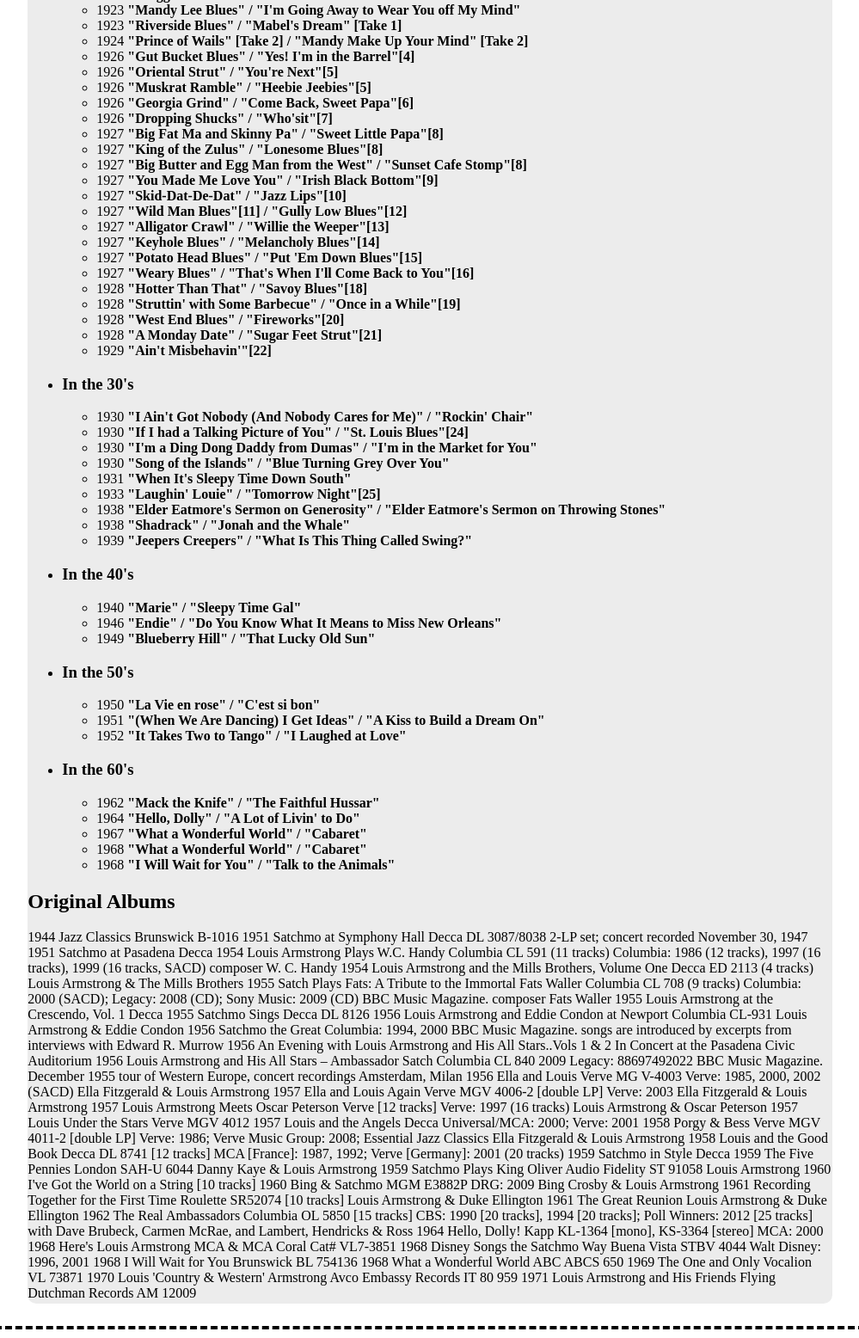
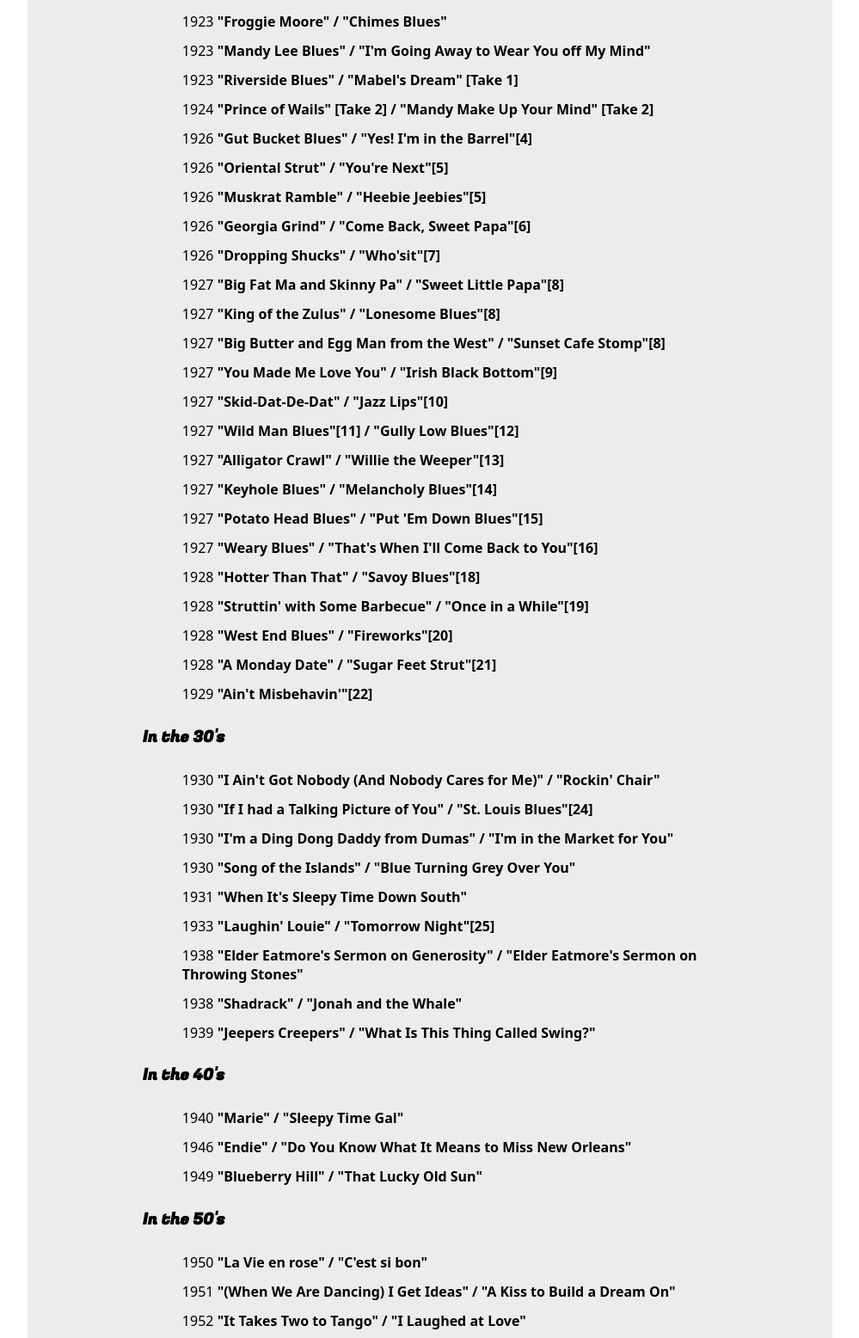
Before and after one commit to blackeagledhs/firstwebsite-aa, a plain HTML site: page discography.html in a window 1280 px wide. Shown: the part 473-2029 px from the top of the page at 86% size, without its empty margins (140-1139 px from the left). Drawn offline with nearby package versions, Linux system fonts and the light colour scheme; a web font is replaced by a local one.

Commit message:
finish discography section, create and format all the code css and html

```diff
--- /dev/null
+++ b/discography.css
@@ -0,0 +1,20 @@
+h2 {
+    font-family: var(--font-family-h2);
+    font-size: 1.7em;
+}
+.singles, .originalAlbums {
+    margin: 2% 10%;
+}
+
+.singles__years, .singles__decade, .originalAlbums__album {
+    list-style: none;
+}
+
+.singles__subtitles {
+    font-family: var(--font-family-h2);
+}
+
+.singles__decade li, .originalAlbums__album li{
+    padding: 6px;
+    font-family: var(--font-family-text)
+}
--- a/discography.html
+++ b/discography.html
@@ -73,9 +73,9 @@
       <main class="container">
         <div class="singles">
           <h2>Singles</h2>
-          <ul>
-            <li><h3>In the 20's</h3></li>
-            <ul>
+          <ul class="singles__years">
+            <li class="singles__subtitles"><h3>In the 20's</h3></li>
+            <ul class="singles__decade">
               <li>1923 	<strong>"Froggie Moore" / "Chimes Blues"</strong></li>
               <li>1923 	<strong>"Mandy Lee Blues" / "I'm Going Away to Wear You off My Mind"</strong></li>
               <li>1923 	<strong>"Riverside Blues" / "Mabel's Dream" [Take 1]</strong></li>
@@ -101,8 +101,8 @@
               <li>1928   <strong>"A Monday Date" / "Sugar Feet Strut"[21]</strong></li>
               <li>1929   <strong>"Ain't Misbehavin'"[22]</strong></li>
              </ul>
-             <li><h3>In the 30's</h3></li>
-             <ul>
+             <li  class="singles__subtitles"><h3>In the 30's</h3></li>
+             <ul  class="singles__decade">
               <li>1930   <strong>"I Ain't Got Nobody (And Nobody Cares for Me)" / "Rockin' Chair"</strong></li>
               <li>1930   <strong>"If I had a Talking Picture of You" / "St. Louis Blues"[24]</strong></li>
               <li>1930   <strong>"I'm a Ding Dong Daddy from Dumas" / "I'm in the Market for You"</strong></li>
@@ -113,26 +113,26 @@
               <li>1938   <strong>"Shadrack" / "Jonah and the Whale"</strong></li>
               <li>1939   <strong>"Jeepers Creepers" / "What Is This Thing Called Swing?"</strong></li>
              </ul>
-             <li>
+             <li  class="singles__subtitles">
               <h3>In the 40's</h3>
              </li>
-             <ul>
+             <ul  class="singles__decade">
               <li>1940   <strong>"Marie" / "Sleepy Time Gal"</strong></li>
               <li>1946   <strong>"Endie" / "Do You Know What It Means to Miss New Orleans"</strong></li>
               <li>1949   <strong>"Blueberry Hill" / "That Lucky Old Sun"</strong></li>
              </ul>
-             <li>
+             <li  class="singles__subtitles">
               <h3>In the 50's</h3>
              </li>
-             <ul>
+             <ul  class="singles__decade">
               <li>1950   <strong>"La Vie en rose" / "C'est si bon"</strong></li>
               <li>1951   <strong>"(When We Are Dancing) I Get Ideas" / "A Kiss to Build a Dream On"</strong></li>
               <li>1952   <strong>"It Takes Two to Tango" / "I Laughed at Love"</strong></li>
              </ul>
-             <li>
+             <li  class="singles__subtitles">
               <h3>In the 60's</h3>
              </li>
-             <ul>
+             <ul  class="singles__decade">
               <li>1962   <strong>"Mack the Knife" / "The Faithful Hussar"</strong></li>
               <li>1964   <strong>"Hello, Dolly" / "A Lot of Livin' to Do"</strong></li>
               <li>1967   <strong>"What a Wonderful World" / "Cabaret"</strong></li>
@@ -144,48 +144,43 @@
 
         <div class="originalAlbums">
           <h2>Original Albums</h2>
-
-
-          1944 	Jazz Classics 	Brunswick B-1016
-1951 	Satchmo at Symphony Hall 	Decca DL 3087/8038 		2-LP set; concert recorded November 30, 1947
-1951 	Satchmo at Pasadena 	Decca
-1954 	Louis Armstrong Plays W.C. Handy 	Columbia CL 591 (11 tracks) 	Columbia: 1986 (12 tracks), 1997 (16 tracks), 1999 (16 tracks, SACD) 	composer W. C. Handy
-1954 	Louis Armstrong and the Mills Brothers, Volume One 	Decca ED 2113 (4 tracks) 		Louis Armstrong & The Mills Brothers
-1955 	Satch Plays Fats: A Tribute to the Immortal Fats Waller 	Columbia CL 708 (9 tracks) 	Columbia: 2000 (SACD); Legacy: 2008 (CD);
-Sony Music: 2009 (CD)
-BBC Music Magazine. 	composer Fats Waller
-1955 	Louis Armstrong at the Crescendo, Vol. 1 	Decca
-1955 	Satchmo Sings 	Decca DL 8126
-1956 	Louis Armstrong and Eddie Condon at Newport 	Columbia CL-931 		Louis Armstrong & Eddie Condon
-1956 	Satchmo the Great 		Columbia: 1994, 2000
-BBC Music Magazine. 	songs are introduced by excerpts from interviews with Edward R. Murrow
-1956 	An Evening with Louis Armstrong and His All Stars..Vols 1 & 2 			In Concert at the Pasadena Civic Auditorium
-1956 	Louis Armstrong and His All Stars –
-Ambassador Satch 	Columbia CL 840 	2009 Legacy: 88697492022
-BBC Music Magazine. 	December 1955 tour of Western Europe, concert recordings Amsterdam, Milan
-1956 	Ella and Louis 	Verve MG V-4003 	Verve: 1985, 2000, 2002 (SACD) 	Ella Fitzgerald & Louis Armstrong
-1957 	Ella and Louis Again 	Verve MGV 4006-2 [double LP] 	Verve: 2003 	Ella Fitzgerald & Louis Armstrong
-1957 	Louis Armstrong Meets Oscar Peterson 	Verve [12 tracks] 	Verve: 1997 (16 tracks) 	Louis Armstrong & Oscar Peterson
-1957 	Louis Under the Stars 	Verve MGV 4012
-1957 	Louis and the Angels 	Decca 	Universal/MCA: 2000; Verve: 2001
-1958 	Porgy & Bess 	Verve MGV 4011-2 [double LP] 	Verve: 1986; Verve Music Group: 2008; Essential Jazz Classics 	Ella Fitzgerald & Louis Armstrong
-1958 	Louis and the Good Book 	Decca DL 8741 [12 tracks] 	MCA [France]: 1987, 1992; Verve [Germany]: 2001 (20 tracks)
-1959 	Satchmo in Style 	Decca
-1959 	The Five Pennies 	London SAH-U 6044 		Danny Kaye & Louis Armstrong
-1959 	Satchmo Plays King Oliver 	Audio Fidelity ST 91058 		Louis Armstrong
-1960 	I've Got the World on a String 	[10 tracks]
-1960 	Bing & Satchmo 	MGM E3882P 	DRG: 2009 	Bing Crosby & Louis Armstrong
-1961 	Recording Together for the First Time 	Roulette SR52074 [10 tracks] 		Louis Armstrong & Duke Ellington
-1961 	The Great Reunion 			Louis Armstrong & Duke Ellington
-1962 	The Real Ambassadors 	Columbia OL 5850 [15 tracks] 	CBS: 1990 [20 tracks], 1994 [20 tracks]; Poll Winners: 2012 [25 tracks] 	with Dave Brubeck, Carmen McRae, and Lambert, Hendricks & Ross
-1964 	Hello, Dolly! 	Kapp KL-1364 [mono], KS-3364 [stereo] 	MCA: 2000
-1968 	Here's Louis Armstrong 	MCA & MCA Coral 		Cat# VL7-3851
-1968 	Disney Songs the Satchmo Way 	Buena Vista STBV 4044 	Walt Disney: 1996, 2001
-1968 	I Will Wait for You 	Brunswick BL 754136
-1968 	What a Wonderful World 	ABC ABCS 650
-1969 	The One and Only 	Vocalion VL 73871
-1970 	Louis 'Country & Western' Armstrong 	Avco Embassy Records IT 80 959
-1971 	Louis Armstrong and His Friends 	Flying Dutchman Records AM 12009
+          <ul class="originalAlbums__album">
+            <li>1944  -  <strong>Jazz Classics</strong></li>
+            <li>1951  -  <strong>Satchmo at Symphony Hall</strong></li>
+            <li>1951  -  <strong>Satchmo at Pasadena</strong></li>
+            <li>1954  -  <strong>Louis Armstrong Plays W.C. Handy</strong></li>
+            <li>1954  -  <strong>Louis Armstrong and the Mills Brothers, Volume One</strong></li>
+            <li>1955  -  <strong>Satch Plays Fats: A Tribute to the Inmortal Fats Waller</strong></li>
+            <li>1955  -  <strong>Louis Armstrong at the Crescendo, Vol. 1</strong></li>
+            <li>1955  -  <strong>Satchmo Signs</strong></li>
+            <li>1956  -  <strong>Louis Armstrong and Eddie Condon at Newport</strong></li>
+            <li>1956  -  <strong>Satchmo the Great</strong></li>
+            <li>1956  -  <strong>An Evening with Louis Armstrong and His All Stars, Vol. 1 & 2</strong></li>
+            <li>1956  -  <strong>Louis Armstrong and His All Stars</strong></li>
+            <li>1956  -  <strong>Ella and Louis</strong></li>
+            <li>1957  -  <strong>Ella and Louis Again</strong></li>
+            <li>1957  -  <strong>Louis Armstrong Meets Oscar Paterson</strong></li>
+            <li>1957  -  <strong>Louis Under the Stars</strong></li>
+            <li>1957  -  <strong>Louis and the Angels</strong></li>
+            <li>1958  -  <strong>Porgy & Bess</strong></li>
+            <li>1958  -  <strong>Louis and the Good Book</strong></li>
+            <li>1959  -  <strong>Satchmo in Style</strong></li>
+            <li>1959  -  <strong>The Five Pennies</strong></li>
+            <li>1959  -  <strong>Stachmo Plays King Oliver</strong></li>
+            <li>1960  -  <strong>I've Got the World on a String</strong></li>
+            <li>1960  -  <strong>Bing & Satchmo</strong></li>
+            <li>1961  -  <strong>Recording Together for the First Time</strong></li>
+            <li>1961  -  <strong>The Great Reunion</strong></li>
+            <li>1962  -  <strong>The Real Ambassadors</strong></li>
+            <li>1964  -  <strong>Hello, Dolly!</strong></li>
+            <li>1968  -  <strong>Here's Louis Armstrong</strong></li>
+            <li>1968  -  <strong>Disney Songs the Satchmo Way</strong></li>
+            <li>1968  -  <strong>I Will Wait for You</strong></li>
+            <li>1968  -  <strong>What a Wonderful World</strong></li>
+            <li>1969  -  <strong>The One and Only</strong></li>
+            <li>1970  -  <strong>Louis 'Country & Western' Armstrong</strong></li>
+            <li>1971  -  <strong>Louis Armstrong and His Friends</strong></li>
+          </ul>
         </div>
       </main>
 
--- a/main.css
+++ b/main.css
@@ -12,6 +12,7 @@ Section: HTML & CSS
 @import url('https://fonts.googleapis.com/css2?family=Cherry+Cream+Soda&display=swap');
 @import url('home.css');
 @import url('gallery.css');
+@import url('discography.css');
 /*
 For Brand
 .yellowtail-regular {
```
